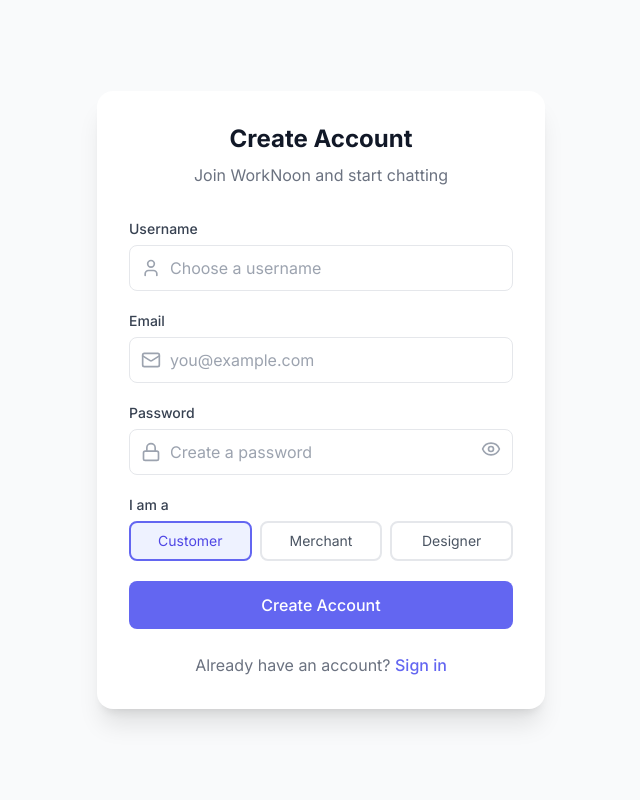
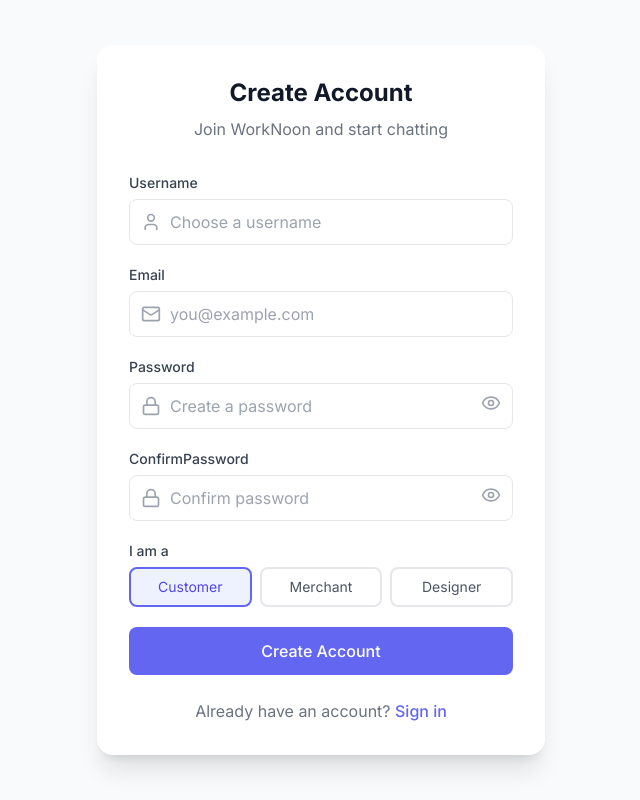
Before and after one commit to RightFix/worknoon-chat-frontend, a React (Vite) app: page /register in a window 1280 px wide. Shown: the whole page, without its empty margins (319-959 px from the left). Built offline with nearby package versions, Linux system fonts and the light colour scheme; no server answers.

Commit message:
added confirm password field to the frontend

```diff
--- a/src/components/Auth/RegisterForm.tsx
+++ b/src/components/Auth/RegisterForm.tsx
@@ -10,6 +10,7 @@ export const RegisterForm: React.FC = () => {
   const { register } = useAuth();
   const navigate = useNavigate();
   const [showPassword, setShowPassword] = useState(false);
+  const [showConfirmPassword, setShowConfirmPassword] = useState(false);
   const [isLoading, setIsLoading] = useState(false);
   const [formData, setFormData] = useState({
     email: '',
@@ -18,7 +19,7 @@ export const RegisterForm: React.FC = () => {
     role: 'customer' as UserRole,
   });
   const [errors, setErrors] = useState<Record<string, string>>({});
-
+  const [confirmPassword, setConfirmPassword] = useState('');
   const roles: { value: UserRole; label: string }[] = [
     { value: 'customer', label: 'Customer' },
     { value: 'merchant', label: 'Merchant' },
@@ -33,6 +34,7 @@ export const RegisterForm: React.FC = () => {
     else if (formData.username.length < 3) newErrors.username = 'Username must be at least 3 characters';
     if (!formData.password) newErrors.password = 'Password is required';
     else if (formData.password.length < 6) newErrors.password = 'Password must be at least 6 characters';
+    else if (formData.password !== confirmPassword) newErrors.password = 'Password and Confirm Password are not the same';
     setErrors(newErrors);
     return Object.keys(newErrors).length === 0;
   };
@@ -102,6 +104,24 @@ export const RegisterForm: React.FC = () => {
               </button>
             </div>
 
+             <div className="relative">
+              <Input
+                label="ConfirmPassword"
+                type={showConfirmPassword ? 'text' : 'password'}
+                placeholder="Confirm password"
+                value={confirmPassword}
+                onChange={(e)=> setConfirmPassword(e.target.value)}
+                leftIcon={<Lock className="w-5 h-5" />}
+              />
+              <button
+                type="button"
+                onClick={() => setShowConfirmPassword(!showConfirmPassword)}
+                className="absolute right-3 top-9 text-gray-400 hover:text-gray-600 dark:hover:text-gray-300"
+              >
+                {showConfirmPassword ? <EyeOff className="w-5 h-5" /> : <Eye className="w-5 h-5" />}
+              </button>
+            </div>
+
             <div>
               <label className="block text-sm font-medium text-gray-700 dark:text-gray-300 mb-1.5">
                 I am a
```
